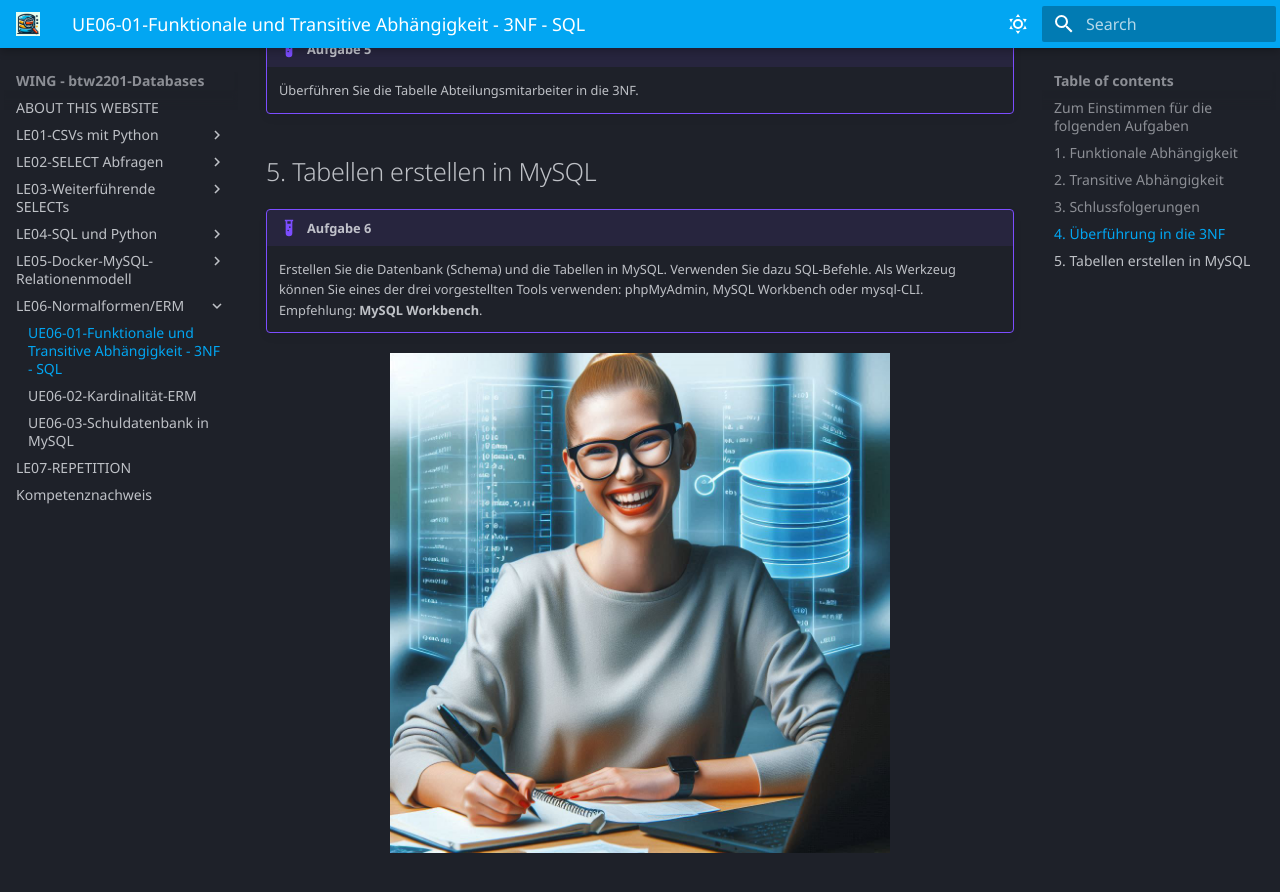
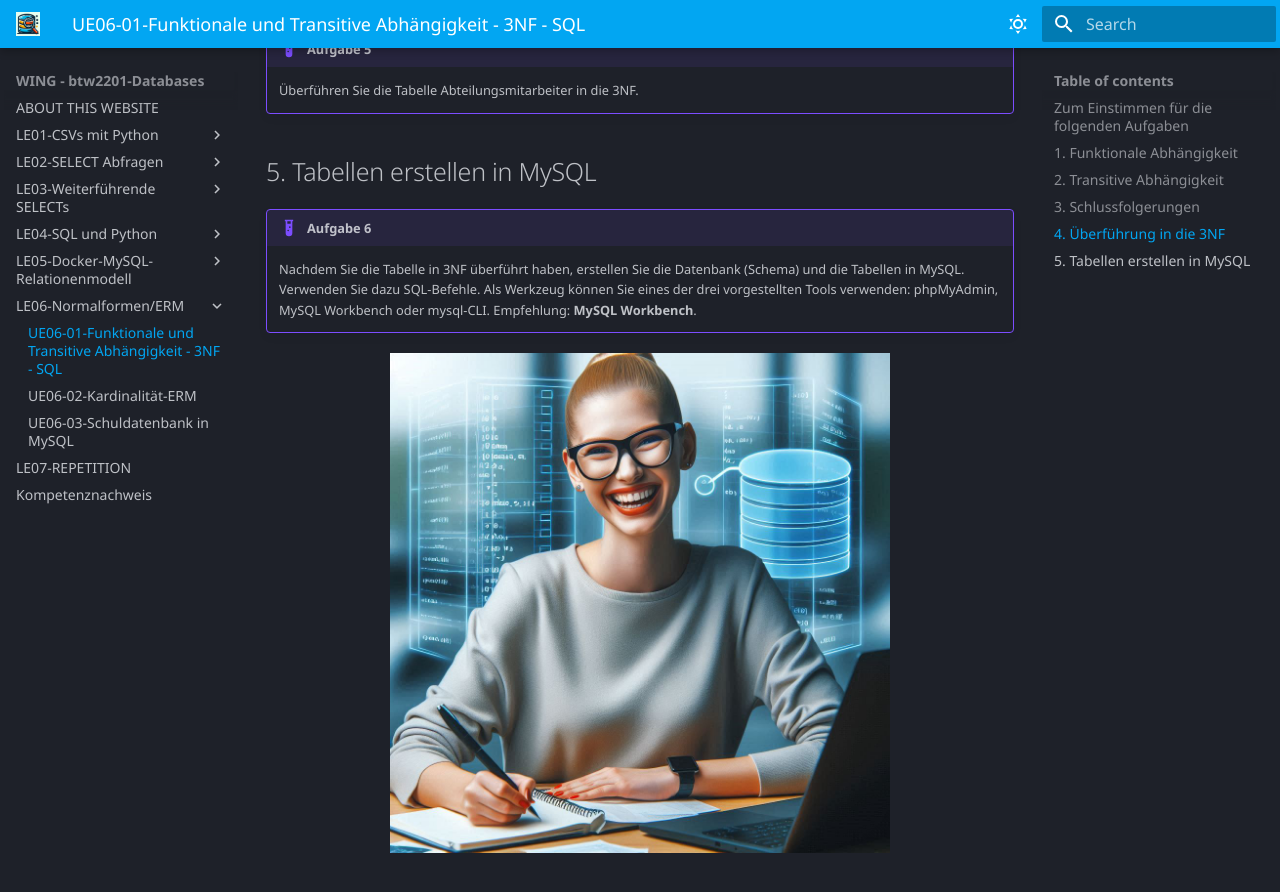
Before and after one commit to tjaeggi/btw2201_databases, an MkDocs documentation site: the page built from docs/le06/ue06-01.md, in a window 1280 px wide and 900 px high, scrolled down 1856 px. Shown: the top 892 px of the window. Built offline with MkDocs 1.6.1 and Material for MkDocs 9.7.7, drawn with Linux system fonts in a browser that asks for light colours; some web fonts are replaced.

Commit message:
Tue Oct 29 03:36:39 PM CET 2024

```diff
--- a/docs/le06/ue06-01.md
+++ b/docs/le06/ue06-01.md
@@ -73,7 +73,7 @@ Alle folgenden Aufgaben basieren auf der Beispieltabelle *Abteilungsmitarbeiter*
 
 !!! example "Aufgabe 6"
 
-    Erstellen Sie die Datenbank (Schema) und die Tabellen in MySQL. Verwenden Sie dazu SQL-Befehle. Als Werkzeug können Sie eines der drei vorgestellten     Tools verwenden: phpMyAdmin, MySQL Workbench oder mysql-CLI. Empfehlung: **MySQL Workbench**.
+    Nachdem Sie die Tabelle in 3NF überführt haben, erstellen Sie die Datenbank (Schema) und die Tabellen in MySQL. Verwenden Sie dazu SQL-Befehle. Als Werkzeug können Sie eines der drei vorgestellten Tools verwenden: phpMyAdmin, MySQL Workbench oder mysql-CLI. Empfehlung: **MySQL Workbench**.
 
 
 
```
